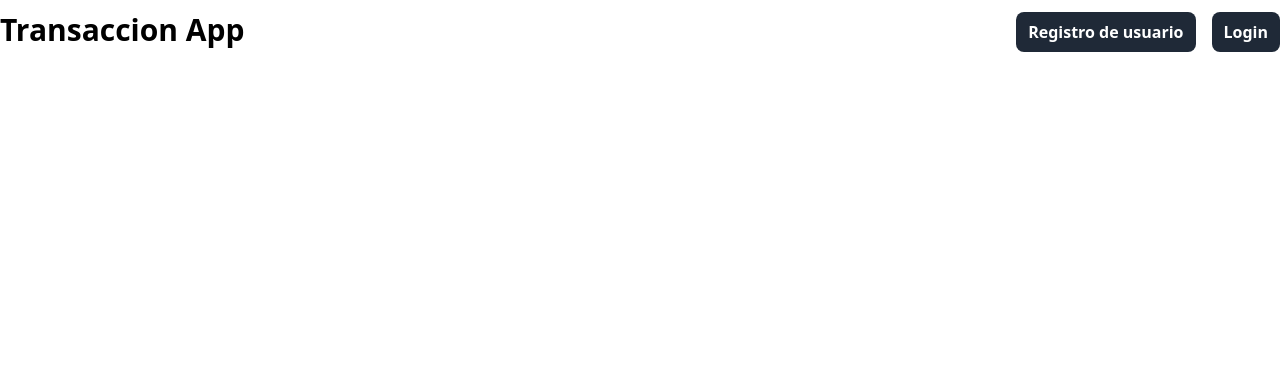
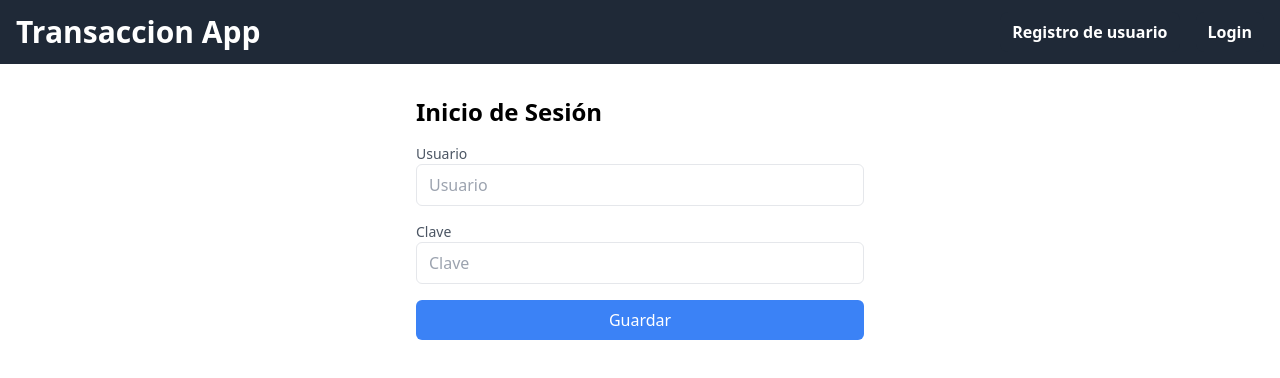
Before and after one commit to Hoid14/finanzas, a React (Create React App) app in the folder frontend/: page /finanzas/ingresando/login in a window 1280 px wide. Shown: the top 378 px of the page. Built offline with nearby package versions, Linux system fonts and the light colour scheme; no server answers.

Commit message:
Actualizaciones al frontend

```diff
--- a/frontend/src/App.js
+++ b/frontend/src/App.js
@@ -28,8 +28,8 @@ function App() {
           */}
             <Route path='/' element={<Navigate to='/inicio' />} /> {/*Esta es la ruta inicial que se muestra, esto me envia a la ruta transacciones*/}
             <Route path='/inicio' element={<Inicio/>}/>
-            <Route path='/register' element={<RegisterFormPage/>} />
-            <Route path='/login' element={<LoginFormPage/>} />
+            {/*<Route path='/:login_register' element={<RegisterFormPage/>} />*/}
+            <Route path='/ingresando/:ingreso' element={<LoginFormPage/>} />
             <Route path="/:user/transacciones/:tipo" element = {<TransaccionesPage/>} />
             <Route path="/:user/transacciones-create" element = {<TransaccionesFormPage/>} />
             <Route path="/:user/transacciones/actualizar/:id" element = {<TransaccionesFormPage/>} /> {/*:id = alli va a ir un valor dinamico, los dos puntos representan un marcador de posicion que identifica ese parametro*/}
--- a/frontend/src/components/NavigationMainPageBar.jsx
+++ b/frontend/src/components/NavigationMainPageBar.jsx
@@ -7,20 +7,20 @@ export function NavigationMainPageBar() {
     return(
             <div>
                 {!isLogin && (
-                    <div className='flex flex-col py-3'>
-                        <div className='flex justify-between'>
-                            <div>
-                                <Link to='/'>
-                                    <h1 className='font-bold text-3xl mb-4'>Transaccion App</h1>
+                    <div className='bg-gray-800 text-white py-3'>
+                            <div className='container mx-auto flex justify-between items-center'>
+                                <div className='ml-4'>
+                                    <Link to='/' className='text-3xl font-bold'>
+                                    Transaccion App
                                     </Link>
                                 </div>
 
-                            <div>
+                                <div className='flex items-center mr-4'>
                                     <button className='bg-gray-800 hover:bg-gray-600 text-white font-bold px-3 py-2 rounded-lg mr-4'>
-                                    <Link to="/register">Registro de usuario</Link>
+                                    <Link to='/ingresando/register'>Registro de usuario</Link>
                                     </button>
                                     <button className='bg-gray-800 hover:bg-gray-600 text-white font-bold px-3 py-2 rounded-lg'>
-                                    <Link to="/login">Login</Link>
+                                    <Link to='/ingresando/login'>Login</Link>
                                     </button>
                                 </div>
                             </div>
@@ -28,24 +28,24 @@ export function NavigationMainPageBar() {
                 )}
                 {isLogin && (
                     <div className='flex flex-col py-3'>
-                        <div className='flex justify-between'>
-                            <div>
-                                <Link to={`/${user.usuario}/transacciones/${"todo"}`}>
-                                    <h1 className='font-bold text-3xl mb-4'>Transaccion App</h1>
+                        <div className='container mx-auto flex justify-between items-center bg-gray-800 text-white py-3 h-full'>
+                            <div className='ml-4'>
+                                <Link to={`/${user.usuario}/transacciones/${"todo"}`} className='text-3xl font-bold'>
+                                Transaccion App
                                 </Link>
                             </div>
-                            <div>
+
+                            <div className='flex items-center mr-4'>
                                 <button className='bg-gray-800 hover:bg-gray-600 text-white font-bold px-3 py-2 mx-3 rounded-lg'>
-                                    <Link to={`/${user.usuario}/transacciones-create`}>Ingresar transaccion</Link>
+                                <Link to={`/${user.usuario}/transacciones-create`}>Ingresar transacción</Link>
                                 </button>
                                 <button onClick={logoutAuth} className='bg-red-600 hover:bg-red-800 text-white font-bold px-3 py-2 rounded-lg'>
-                                    <Link to="/">Cerrar sesion</Link>
+                                <Link to="/">Cerrar sesión</Link>
                                 </button>
-
                             </div>
                         </div>
 
-                        <p class="text-2xl font-bold text-blue-500 mb-5 text-center">Hola, bienvenido/a {user.nombre}</p>
+                        <p class="text-2xl font-bold text-blue-500 mb-5 text-center">Hola {user.nombre}</p>
 
                         <div className='px-3 flex justify-center'>
                             <button className='bg-gray-800 hover:bg-gray-600 text-white font-bold px-3 py-2 mx-3 rounded-lg'>
--- a/frontend/src/pages/LoginFormPage.jsx
+++ b/frontend/src/pages/LoginFormPage.jsx
@@ -1,6 +1,6 @@
 import { useEffect, useState } from 'react'
 import {get, useForm} from 'react-hook-form'
-import {getAllUsuarios} from '../api/usuarios.api'
+import {getAllUsuarios,createUsuario, getUsuario} from '../api/usuarios.api'
 import {useNavigate, useParams} from 'react-router-dom'
 import {toast} from 'react-hot-toast'
 import {useAuth} from '../context/AuthProvider'
@@ -9,7 +9,8 @@ export function LoginFormPage(){
         register,
         handleSubmit,
         formState: {errors},
-        setValue //Me permite ponerle valores al formulario
+        setValue, //Me permite ponerle valores al formulario
+        watch,
     } = useForm()
     //Establecemos variables de usuario
     const [listaUsuarios, setListaUsuarios] = useState([])
@@ -24,38 +25,141 @@ export function LoginFormPage(){
     const { loginAuth } = useAuth()
     const navigate = useNavigate()
     const params = useParams()
-    const login = handleSubmit( async data => { //Cuando se ejecuta handlesubmit, me va a dar datos
-        let usuarioDetectado = listaUsuarios.find(function(usuario){
+    const onSubmit = handleSubmit( async data => { //Cuando se ejecuta handlesubmit, me va a dar datos
+        if (params.ingreso==="login"){
+            let usuarioDetectado = await listaUsuarios.find(function(usuario){
                 return usuario.usuario === data.usuario && usuario.clave === data.clave
             })
 
-        if (usuarioDetectado) {
+            if (await usuarioDetectado) {
                 loginAuth(usuarioDetectado)
                 navigate(`/${usuarioDetectado.usuario}/transacciones/${"todo"}`)
+                toast.success(`Ingreso exitoso`)
             }else{
                 toast.error("no encontrado")
             }
+        }
+        else if (params.ingreso==="register"){
+            try{
+                await createUsuario(data)
+                const usuarioDetectado = await getUsuario(data.usuario)
+                await loginAuth(usuarioDetectado.data)
+                await navigate(`/${usuarioDetectado.data.usuario}/transacciones/${"todo"}`)
+                toast.success(`Usuario registrado exitosamente`)
+            }catch(error){
+                if(error.response){ //detalles de la respuesta
+                    if(error.response.status === 400 && error.response.data.usuario){
+                        toast.error('Este usuario ya existe.', {
+                            style: {
+                                background: "#101010",
+                                color: "#fff"
+                            }
                         })
+                    }
+                }
+            }
+        }
+
+        })
+
+        const password = watch('clave', ''); // Obtén el valor del campo de contraseña
+
+        // Agrega una función de validación para comparar contraseñas
+        const validatePasswordConfirmation = (value) => {
+            return value === password || 'Las contraseñas no coinciden';
+        };
 
 
 
 
 
     return(
+
         <div>
-            <form onSubmit={login}>
-                <input type="text"
+            {params.ingreso === "login" && (
+                <form onSubmit={onSubmit} className="max-w-md mx-auto mt-8">
+                    <h2 className="text-2xl font-bold mb-4">Inicio de Sesión</h2>
+                    <div className="mb-4">
+                    <label className="block text-sm font-medium text-gray-600">Usuario</label>
+                        <input
+                        type="text"
                         placeholder="Usuario"
-                {...register("usuario",
-                {required: true})}
+                        {...register("usuario", { required: true })}
+                        className="w-full px-3 py-2 border rounded-md"
                         />
-                <input type="text"
+                    </div>
+                    <div className="mb-4">
+                    <label className="block text-sm font-medium text-gray-600">Clave</label>
+                        <input
+                        type="password"
                         placeholder="Clave"
-                {...register("clave",
-                {required: true})}
+                        {...register("clave", { required: true })}
+                        className="w-full px-3 py-2 border rounded-md"
                         />
-                <button>Save</button>
+                    </div>
+                    <button className="w-full px-4 py-2 bg-blue-500 text-white rounded-md">
+                        Guardar
+                    </button>
                 </form>
+            )}
+            {params.ingreso === "register" && (
+                <form onSubmit={onSubmit} className="max-w-md mx-auto mt-8">
+                    <h2 className="text-2xl font-bold mb-4">Registro</h2>
+
+                    <div className="mb-4">
+                    <label className="block text-sm font-medium text-gray-600">Usuario</label>
+                    <input
+                        type="text"
+                        placeholder="Usuario"
+                        {...register("usuario", { required: true })}
+                        className="w-full px-3 py-2 border rounded-md"
+                    />
+                    </div>
+
+                    <div className="mb-4">
+                    <label className="block text-sm font-medium text-gray-600">Nombre</label>
+                    <input
+                        type="text"
+                        placeholder="Nombre"
+                        {...register("nombre", { required: true })}
+                        className="w-full px-3 py-2 border rounded-md"
+                    />
+                    </div>
+
+                    <div className="mb-4">
+                    <label className="block text-sm font-medium text-gray-600">Clave</label>
+                    <input
+                        type="password"
+                        placeholder="Clave"
+                        {...register("clave", { required: true })}
+                        className="w-full px-3 py-2 border rounded-md"
+                    />
+                    </div>
+
+                    <div className="mb-4">
+                    <label className="block text-sm font-medium text-gray-600">Confirmar Clave</label>
+                    <input
+                        type="password"
+                        placeholder="Confirmar Clave"
+                        {...register("confirmarClave", {
+                            required: true,
+                            validate: validatePasswordConfirmation, // Asigna la función de validación
+                        })}
+                        className="w-full px-3 py-2 border rounded-md"
+                    />
+                    </div>
+
+                    {errors.confirmarClave && (
+                    <p className="text-red-500">{errors.confirmarClave.message}</p>
+                    )}
+
+                    <button className="w-full px-4 py-2 bg-blue-500 text-white rounded-md">
+                    Guardar
+                    </button>
+                </form>
+                )}
+
+
         </div>
     )
     }
--- a/frontend/src/pages/RegisterFormPage.jsx
+++ b/frontend/src/pages/RegisterFormPage.jsx
@@ -3,19 +3,23 @@ import {useForm} from 'react-hook-form'
 import {createUsuario} from '../api/usuarios.api'
 import {useNavigate, useParams} from 'react-router-dom'
 import {toast} from 'react-hot-toast'
+import {useAuth} from '../context/AuthProvider'
 export function RegisterFormPage(){
     const {
         register,
         handleSubmit,
         formState: {errors},
-        setValue //Me permite ponerle valores al formulario
+        setValue, //Me permite ponerle valores al formulario
+        watch, // Utilizado para observar los valores de los campos
     } = useForm()
 
+    const { loginAuth } = useAuth()
     const navigate = useNavigate()
     const params = useParams()
     const onSubmit = handleSubmit(async data => { //Cuando se ejecuta handlesubmit, me va a dar datos
         try{
             await createUsuario(data)
+            navigate(`/${data.usuario}/transacciones/${"todo"}`)
             // navigate()
         }catch(error){
             if(error.response){ //detalles de la respuesta
@@ -30,26 +34,59 @@ export function RegisterFormPage(){
             }
         }
         })
+
+    const password = watch('clave', ''); // Obtén el valor del campo de contraseña
+
+    // Agrega una función de validación para comparar contraseñas
+    const validatePasswordConfirmation = (value) => {
+        return value === password || 'Las contraseñas no coinciden';
+    };
     return(
         <div>
-            <form onSubmit={onSubmit}>
-                <input type="text"
+            <form onSubmit={onSubmit} className="max-w-md mx-auto mt-8">
+                <div className="mb-4">
+                    <input
+                    type="text"
                     placeholder="Usuario"
-                {...register("usuario",
-                {required: true})}
+                    {...register("usuario", { required: true })}
+                    className="w-full px-3 py-2 border rounded-md"
                     />
-                <input type="text"
+                </div>
+                <div className="mb-4">
+                    <input
+                    type="text"
                     placeholder="Nombre"
-                {...register("nombre",
-                {required: true})}
+                    {...register("nombre", { required: true })}
+                    className="w-full px-3 py-2 border rounded-md"
                     />
-                <input type="text"
+                </div>
+                <div className="mb-4">
+                    <input
+                    type="password"
                     placeholder="Clave"
-                {...register("clave",
-                {required: true})}
+                    {...register("clave", { required: true })}
+                    className="w-full px-3 py-2 border rounded-md"
                     />
-                <button>Save</button>
+                </div>
+                <div className="mb-4">
+                    <input
+                    type="password"
+                    placeholder="Confirmar Clave"
+                    {...register("confirmarClave", {
+                        required: true,
+                        validate: validatePasswordConfirmation, // Asigna la funcion de validacion
+                    })}
+                    className="w-full px-3 py-2 border rounded-md"
+                    />
+                </div>
+                {errors.confirmarClave && (
+                    <p className="text-red-500">{errors.confirmarClave.message}</p>
+                )}
+                <button className="w-full px-4 py-2 bg-blue-500 text-white rounded-md">
+                    Save
+                </button>
             </form>
+
         </div>
     )
     }
--- a/frontend/src/pages/TransaccionesFormPage.jsx
+++ b/frontend/src/pages/TransaccionesFormPage.jsx
@@ -139,7 +139,7 @@ export function TransaccionesFormPage(){
                                 }
                             })
 
-                        navigate(`/${user.usuario}/transacciones`)
+                        navigate(`/${user.usuario}/transacciones/${"todo"}`)
                     }
                 }}
                 className='bg-gray-800 hover:bg-gray-600 text-white font-bold px-3 py-2 my-2 rounded-lg'
```
Also changed, not shown: frontend/src/pages/Inicio.jsx (+5 -2 lines). Lines whose indentation alone changed are shown as unchanged.
